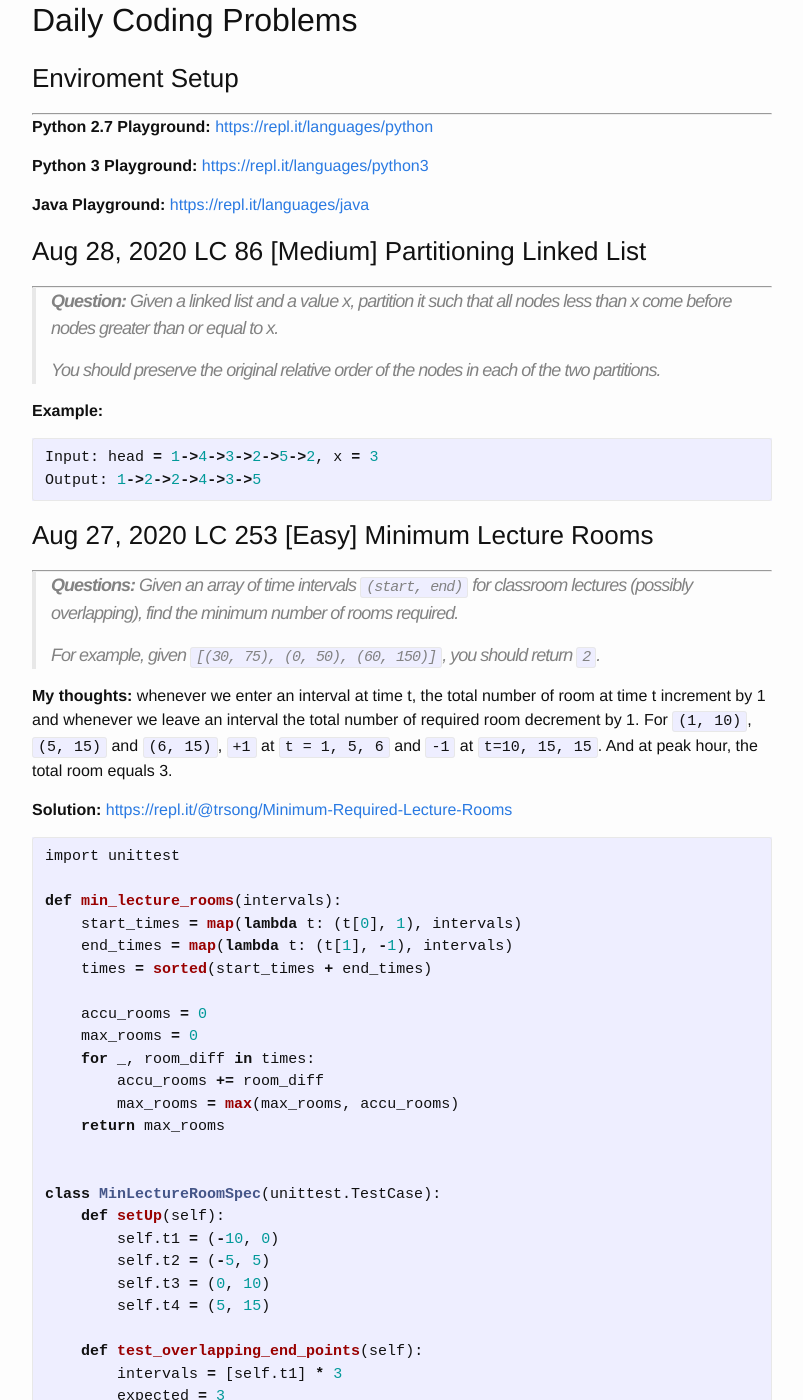
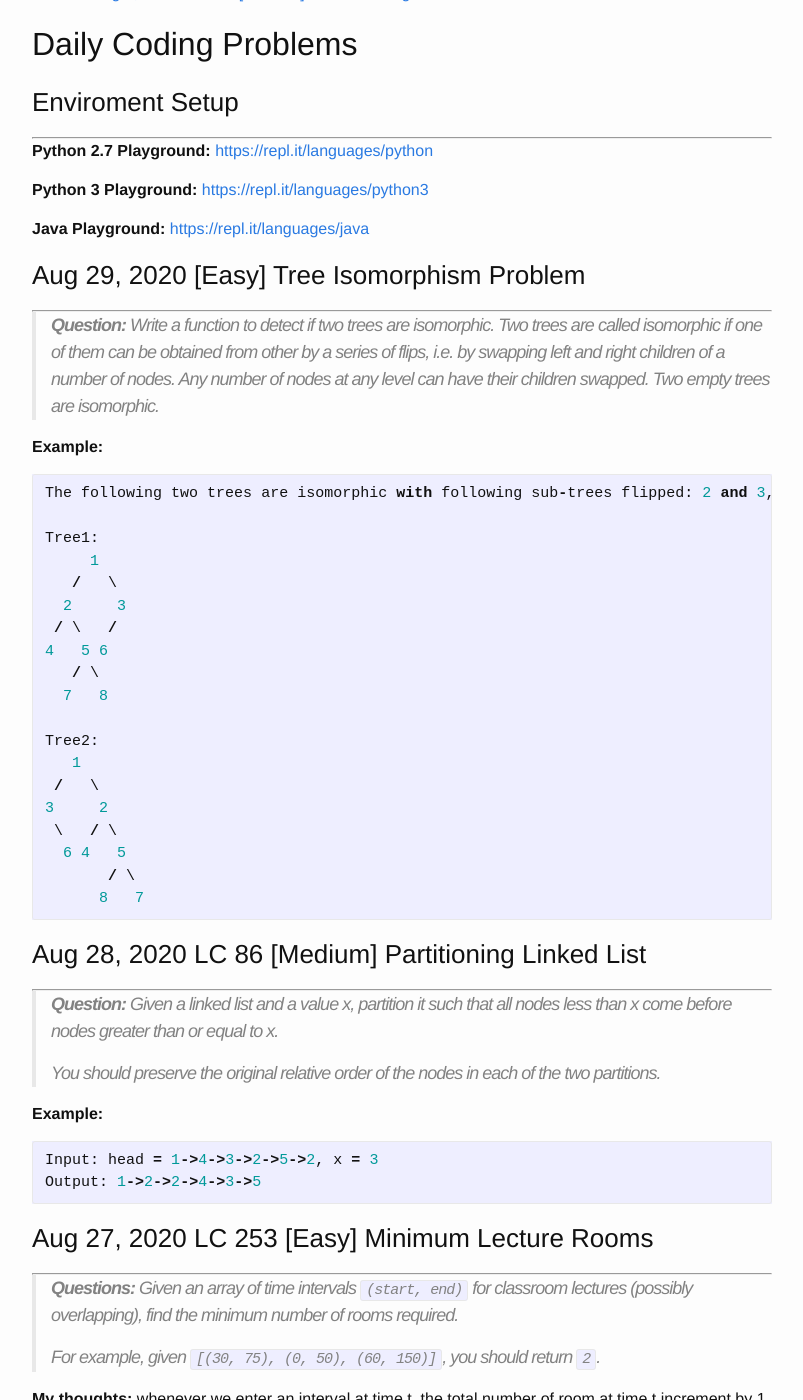
Before and after one commit to trsong/trsong.github.io, a Jekyll site: the page built from _posts/2020-08-01-DailyQuestionsAug.md, in a window 1280 px wide and 1400 px high, scrolled down 939 px. Shown: the whole window, without its empty margins (238-1041 px from the left). Built offline with Jekyll 4.4.1, drawn with Linux system fonts in a browser that asks for light colours; some of the changed text lies outside the part shown.

Commit message:
Add Aug 29 Question

````diff
--- a/_posts/2020-08-01-DailyQuestionsAug.md
+++ b/_posts/2020-08-01-DailyQuestionsAug.md
@@ -17,6 +17,35 @@ categories: Python/Java
 **Python 3 Playground:** [https://repl.it/languages/python3](https://repl.it/languages/python3)
 
 **Java Playground:** [https://repl.it/languages/java](https://repl.it/languages/java)
+
+
+### Aug 29, 2020 \[Easy\] Tree Isomorphism Problem
+---
+> **Question:** Write a function to detect if two trees are isomorphic. Two trees are called isomorphic if one of them can be obtained from other by a series of flips, i.e. by swapping left and right children of a number of nodes. Any number of nodes at any level can have their children swapped. Two empty trees are isomorphic.
+
+
+**Example:**
+```py
+The following two trees are isomorphic with following sub-trees flipped: 2 and 3, NULL and 6, 7 and 8.
+
+Tree1:
+     1
+   /   \
+  2     3
+ / \   /
+4   5 6
+   / \
+  7   8
+
+Tree2:
+   1
+ /   \
+3     2
+ \   / \
+  6 4   5
+       / \
+      8   7
+```
 
 
 ### Aug 28, 2020  LC 86 \[Medium\] Partitioning Linked List
````
